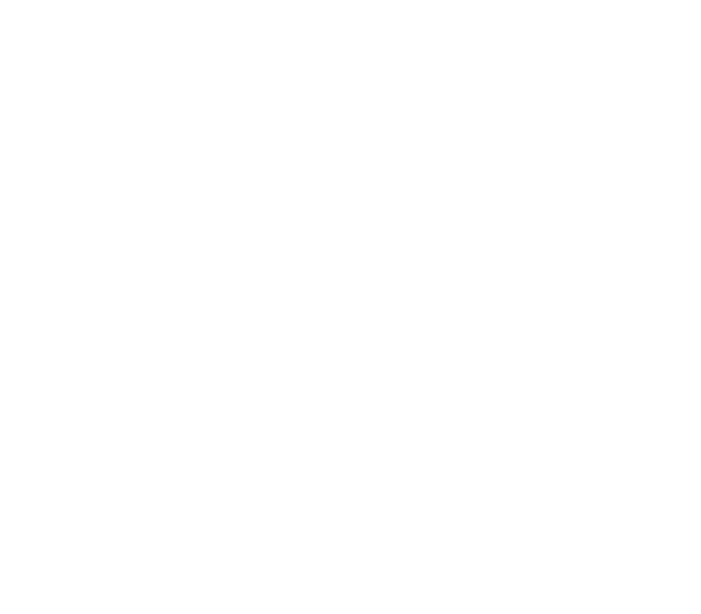
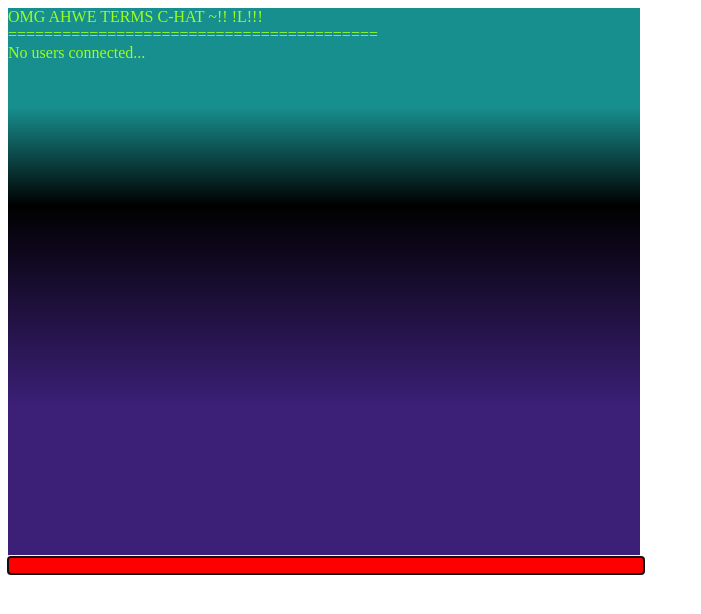
Before and after one commit to puj/VertDaughtEx, a plain HTML site: page src/chat.html in a window 1280 px wide. Shown: the whole page, without its empty margins (0-701 px from the left). Drawn offline with nearby package versions, Linux system fonts and the light colour scheme; no server answers.

Commit message:
Polling chat box sending messages concat(^^^^^^^^^^^^^^^^,shit);

```diff
--- a/src/chat.html
+++ b/src/chat.html
@@ -1,7 +1,13 @@
 <html>
-	<body>
+	<head>
+		<LINK href="css/main.css" rel="stylesheet" type="text/css">
+		<script type="text/javascript" src="js/main.js"></script>
+		<script type="text/javascript" src="http://code.jquery.com/jquery-1.8.1.min.js"></script>
+	</head>
+	<body onload="init()">
 		<div id="chatWindow">
-
 		</div>
+		<input type="text" id="inputBox" onkeypress="handleKeyPress(event)">
+		</input>
 	</body>
 </html>
--- a/src/css/main.css
+++ b/src/css/main.css
@@ -2,4 +2,24 @@
 	width:50%;
 	height:70%;
 	float:center;
+	background-image: linear-gradient(bottom, rgb(60,32,120) 27%, rgb(0,0,0) 64%, rgb(24,143,143) 82%);
+	background-image: -o-linear-gradient(bottom, rgb(60,32,120) 27%, rgb(0,0,0) 64%, rgb(24,143,143) 82%);
+	background-image: -moz-linear-gradient(bottom, rgb(60,32,120) 27%, rgb(0,0,0) 64%, rgb(24,143,143) 82%);
+	background-image: -webkit-linear-gradient(bottom, rgb(60,32,120) 27%, rgb(0,0,0) 64%, rgb(24,143,143) 82%);
+	background-image: -ms-linear-gradient(bottom, rgb(60,32,120) 27%, rgb(0,0,0) 64%, rgb(24,143,143) 82%);
+
+	background-image: -webkit-gradient(
+		linear,
+		left bottom,
+		left top,
+		color-stop(0.27, rgb(60,32,120)),
+		color-stop(0.64, rgb(0,0,0)),
+		color-stop(0.82, rgb(24,143,143))
+	);
+	color:#99FF22;
 }
+
+#inputBox{
+	border:0;
+	background: #FF0000;
+}
--- /dev/null
+++ b/src/js/main.js
@@ -0,0 +1,61 @@
+
+function init(){
+	$("#inputBox").focus();
+	$("#inputBox").width($("#chatWindow").width());
+	setInterval(pollServer,500);
+}
+
+
+function pollServer(){
+	$.getJSON({
+		url:"/users",
+	}).complete(showUsers);
+}
+
+function sendMessage(){
+	var inputBox = $("#inputBox");
+	if(inputBox.val().length == 0){
+		return;
+	}
+	var inputData = inputBox.val();
+	inputBox.val("");
+
+	$.ajax({
+	  type: 'POST',
+	  url: "/message",
+	  data: inputData,
+	  dataType: "json"
+	});
+
+	inputBox.empty();
+}
+
+function setTitle(){
+	$("#chatWindow").append("OMG AHWE TERMS  C-HAT ~!! !L!!!<br>");
+	$("#chatWindow").append("=========================================<br>");
+}
+
+function showUsers(data){
+	var chatWindow = $("#chatWindow");
+	chatWindow.empty();
+	setTitle();
+
+	if(!data || !data.users || data.users.length == 0){
+		chatWindow.append("No users connected...");
+		return;
+	}
+
+	var userList = data.users;
+	var userListString = "";
+	for(var user in userList){
+		userListString += (user + (user == userList[userList.length-1]?"":", "));
+	}
+	chatWindow.append(userList.length + " user(s) connected : "  + userListString);
+}
+
+function handleKeyPress(e){
+	var key=e.keyCode || e.which;
+	if (key==13){
+		sendMessage();
+	}
+}
```
